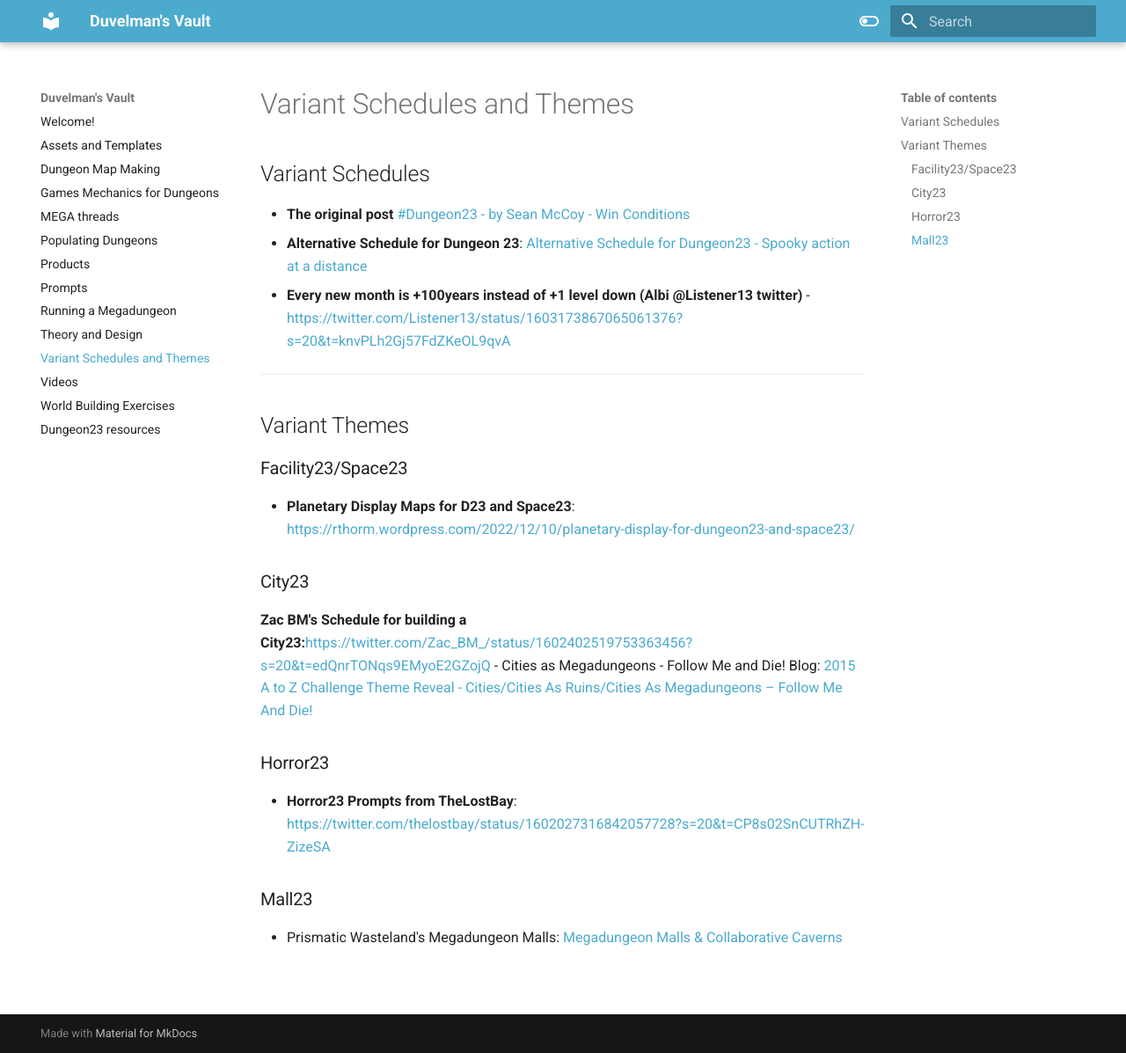
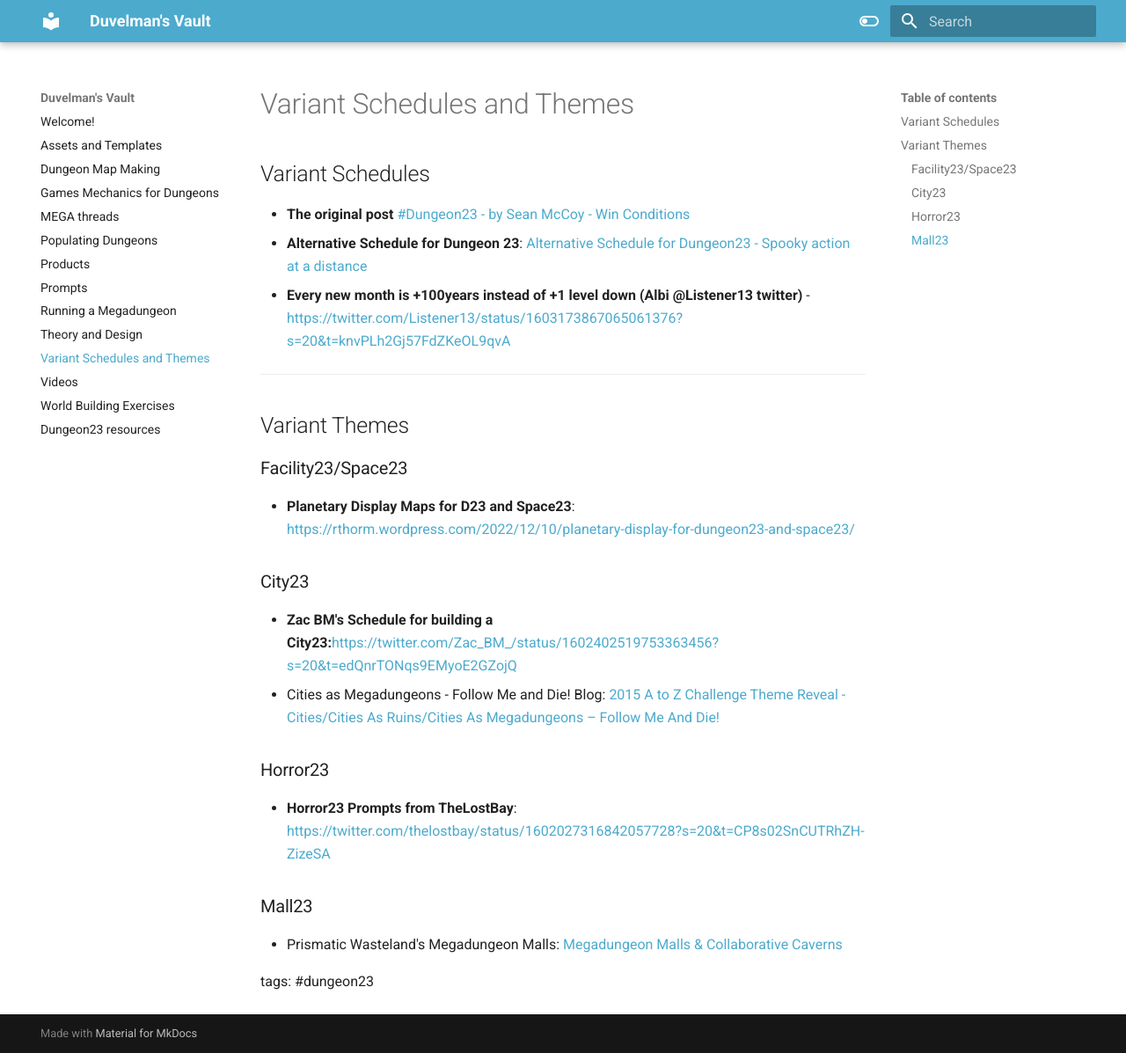
Before and after one commit to duvelmandice/vault, an MkDocs documentation site: the page built from docs/Variant Schedules and Themes.md, in a window 1280 px wide and 1197 px high. Shown: the whole window at 88% size. Built offline with MkDocs 1.6.1 and Material for MkDocs 9.7.7, drawn with Linux system fonts in a browser that asks for light colours.

Commit message:
Update Variant Schedules and Themes.md

```diff
--- a/docs/Variant Schedules and Themes.md
+++ b/docs/Variant Schedules and Themes.md
@@ -13,7 +13,7 @@
 
 ### City23
 
-  **Zac BM's Schedule for building a City23:**[https://twitter.com/Zac_BM_/status/1602402519753363456?s=20&t=edQnrTONqs9EMyoE2GZojQ](https://twitter.com/Zac_BM_/status/1602402519753363456?s=20&t=edQnrTONqs9EMyoE2GZojQ)
+- **Zac BM's Schedule for building a City23:**[https://twitter.com/Zac_BM_/status/1602402519753363456?s=20&t=edQnrTONqs9EMyoE2GZojQ](https://twitter.com/Zac_BM_/status/1602402519753363456?s=20&t=edQnrTONqs9EMyoE2GZojQ)
 - Cities as Megadungeons - Follow Me and Die! Blog: [2015 A to Z Challenge Theme Reveal - Cities/Cities As Ruins/Cities As Megadungeons – Follow Me And Die!](https://followmeanddie.com/2015/03/23/2015-a-to-z-challenge-theme-reveal-citiescities-as-ruinscities-as-megadungeons/)
 
 
@@ -24,3 +24,5 @@
 ### Mall23
 
 - Prismatic Wasteland's Megadungeon Malls: [Megadungeon Malls & Collaborative Caverns](https://www.prismaticwasteland.com/blog/megadungeon-malls-and-collaborative-caverns?format=amp)
+
+  tags: #dungeon23
```
